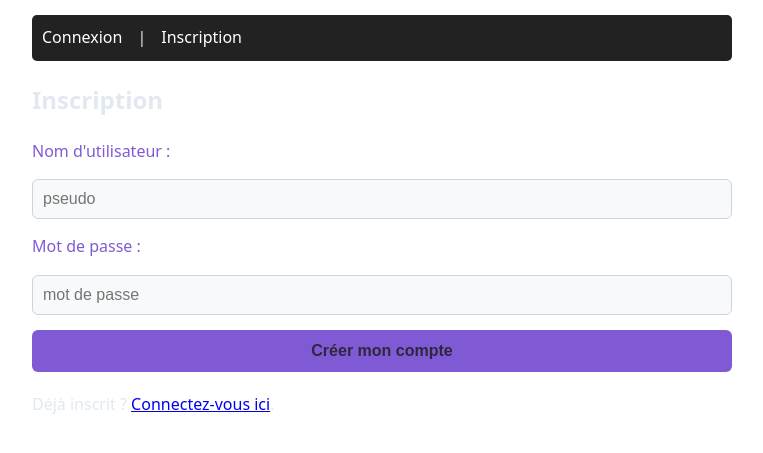
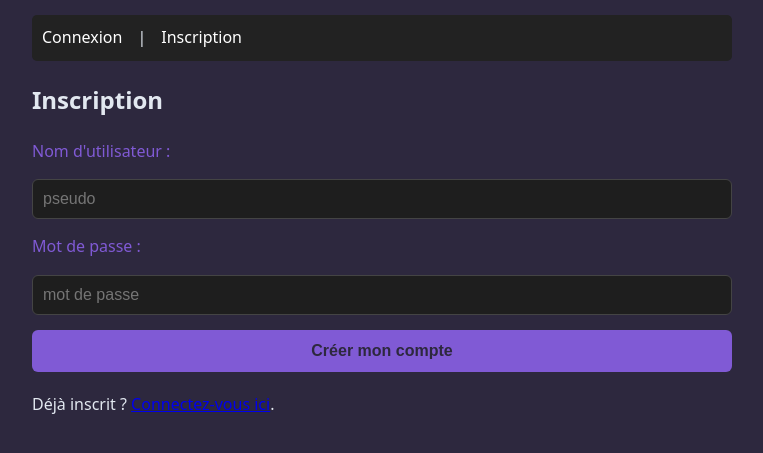
Before and after one commit to moilexis/FastCards, a Flask app: page /register in a window 1280 px wide. Shown: the top 453 px of the page, without its empty margins (258-1021 px from the left). Run offline with Flask 3, Linux system fonts and the light colour scheme.

Commit message:
affichage arborescence lors de la fusion et ajustements mineurs de style

```diff
--- a/app.py
+++ b/app.py
@@ -105,7 +105,7 @@
     return sub_tree
 
 def get_category_full_path(category_id, user_id):
-    """Reconstruit le chemin complet d'une catégorie (ex: Allemand > situer dans le temps > verbes)."""
+    """Reconstruit le chemin complet d'une catégorie (ex: Allemand / situer dans le temps / verbes)."""
     path = []
     current_id = category_id
 
--- a/database.py
+++ b/database.py
@@ -332,6 +332,8 @@
         conn.commit()
         return new_col_id
 
+
+
 def invert_cards_in_collection(collection_id):
     conn = get_db_connection() # Remplace par ta fonction de connexion
     cursor = conn.cursor()
--- a/static/style.css
+++ b/static/style.css
@@ -3,12 +3,12 @@
    ========================================================================== */
 :root {
     /* Couleurs par défaut (Mode Clair) */
-    --background: #ffffff;
-    --text: #212529;
-    --primary: #805ad5;
-    --primary-hover: #7048c7;
-    --border: #ced4da;
-    --bg-input: #f8f9fa;
+    --background: #2d283e;
+        --text: #e0e0e0;
+        --primary: #805ad5;
+        --primary-hover: #7048c7;
+        --border: #444444;
+        --bg-input: #1e1e1e;
     --container-width: 700px;
 }
 
--- a/templates/collection.html
+++ b/templates/collection.html
@@ -1,6 +1,5 @@
 {% extends 'base.html' %}
 {% block content %}
-<p><a href="{{ url_for('index') }}" style="color: #a0aec0; text-decoration: none; font-size: 0.9em;">⬅️ Tableau de bord</a></p>
 
 <div style="display: flex; justify-content: space-between; align-items: flex-start; flex-wrap: wrap; gap: 10px; margin-bottom: 10px;">
     <div>
--- a/templates/review.html
+++ b/templates/review.html
@@ -8,7 +8,7 @@
         <a href="{{ url_for('view_collection', collection_id=collection.id) }}" style="color: #e53e3e; text-decoration: none; font-weight: bold;">✕ Quitter</a>
     </div>
 
-    <h2 style="margin-bottom: 25px;">COLLECTION - REVISER</h2>
+    <h2 style="margin-bottom: 25px;">COLLECTION - {{collection.name}}</h2>
 
     <!-- CONTAINER GRANDE CARTE (TON DESIGN BLANC EXACT) -->
     <div style="background: #ffffff; color: #1a202c; border-radius: 30px; padding: 40px; min-height: 250px;
@@ -16,7 +16,7 @@
     box-shadow: 0 10px 15px -3px rgba(0, 0, 0, 0.3); margin-bottom: 40px; margin-left: 10px; margin-right: 10px;">
 
         <!-- Étoile Cliquable Difficile -->
-        <button id="star-btn" type="button" onclick="toggleDifficult()" style="position: absolute; top: 20px; left: 25px; background: none; border: none; font-size: 2.2em; cursor: pointer; color: #cbd5e0; transition: color 0.2s;" title="Marquer comme difficile">
+        <button id="star-btn" type="button" onclick="toggleDifficult()" style="position: absolute; top: 10px; left: 10px; background: none; border: none; font-size: 2.2em; cursor: pointer; color: #cbd5e0; transition: color 0.2s;" title="Marquer comme difficile">
             ★
         </button>
 
```
Also changed, not shown: templates/index.html (+4 -4 lines).
